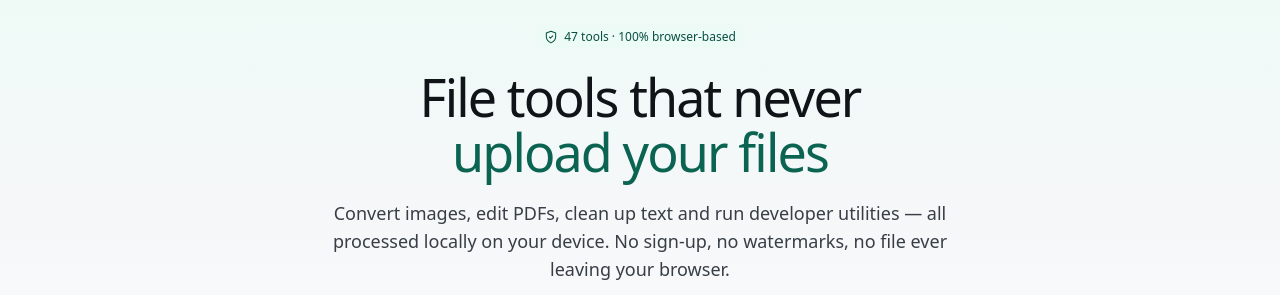
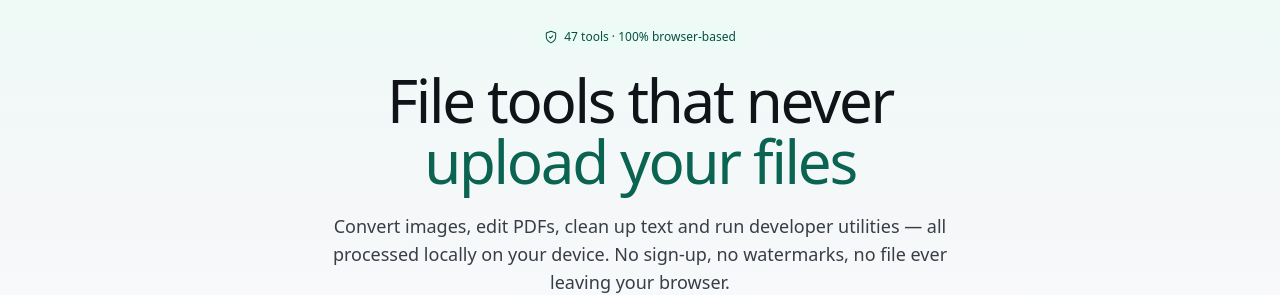
Before and after one commit to Rusikes-Dev/fileforge-tools, a Next.js app: page / in a window 1280 px wide. Shown: the part 135-430 px from the top of the page. Built offline with nearby package versions, Linux system fonts and the light colour scheme; no server answers.

Commit message:
Add files via upload

```diff
--- a/tailwind.config.ts
+++ b/tailwind.config.ts
@@ -16,6 +16,10 @@ const config: Config = {
         // label text on a solid accent-coloured background).
         surface: token("surface"),
         subtle: token("subtle"),
+        // Borders of controls the user must be able to find (>= 3:1).
+        line: token("line"),
+        // Focus ring colour.
+        focus: token("focus"),
         accent: {
           50: token("accent-50"),
           100: token("accent-100"),
@@ -28,6 +32,7 @@ const config: Config = {
           700: token("ink-700"),
           500: token("ink-500"),
           300: token("ink-300"),
+          200: token("ink-300"),
           100: token("ink-100"),
           50: token("ink-50"),
         },
@@ -44,9 +49,8 @@ const config: Config = {
         },
       },
 
-      // A deliberate radius ramp. Controls sit at 8px (lg), containers at 12px
-      // (xl), and hero/feature surfaces at 16px (2xl) so nesting reads as
-      // intentional rather than arbitrary.
+      // A deliberate radius ramp. Controls sit at 8–12px, containers at 16px
+      // and hero/feature surfaces at 24px+ so nesting reads as intentional.
       borderRadius: {
         DEFAULT: "0.5rem",
         md: "0.375rem",
@@ -54,6 +58,7 @@ const config: Config = {
         xl: "0.75rem",
         "2xl": "1rem",
         "3xl": "1.5rem",
+        "4xl": "2rem",
       },
 
       // Shadows resolve to the tokens in globals.css so dark mode can deepen
@@ -65,6 +70,7 @@ const config: Config = {
         md: "var(--shadow-md)",
         lg: "var(--shadow-lg)",
         focus: "var(--shadow-focus)",
+        glow: "var(--shadow-glow)",
         none: "none",
       },
 
@@ -88,14 +94,16 @@ const config: Config = {
       // Display sizes for hero headings, with tracking and leading baked in so
       // they can't drift between pages.
       fontSize: {
-        "display-sm": ["2rem", { lineHeight: "1.15", letterSpacing: "-0.028em" }],
-        "display-md": ["2.5rem", { lineHeight: "1.1", letterSpacing: "-0.032em" }],
-        "display-lg": ["3.25rem", { lineHeight: "1.05", letterSpacing: "-0.036em" }],
+        "display-sm": ["2.125rem", { lineHeight: "1.12", letterSpacing: "-0.03em" }],
+        "display-md": ["2.75rem", { lineHeight: "1.06", letterSpacing: "-0.034em" }],
+        "display-lg": ["3.75rem", { lineHeight: "1.02", letterSpacing: "-0.038em" }],
       },
 
       transitionTimingFunction: {
         // Decelerating curve — motion arrives quickly then settles.
         out: "cubic-bezier(0.16, 1, 0.3, 1)",
+        // Gentle overshoot used for "pop" interactions.
+        spring: "cubic-bezier(0.34, 1.56, 0.64, 1)",
       },
     },
   },
```
